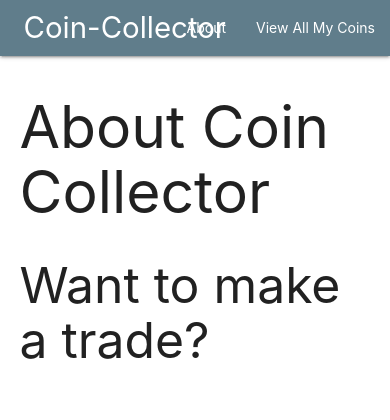
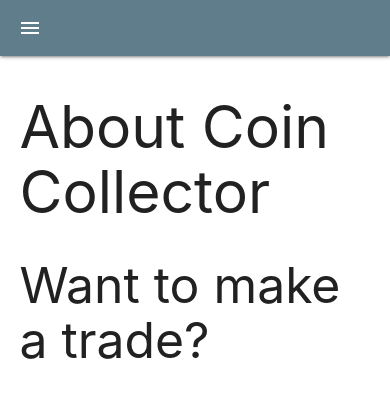
Before and after one commit to JaySecurity/coincollector, a Django app: page /about/ in a window 390 px wide. Shown: the top 420 px of the page. Run offline with Django 3.2, Linux system fonts and the light colour scheme.

Commit message:
add mobile nav

```diff
--- a/coins/templates/base.html
+++ b/coins/templates/base.html
@@ -2,33 +2,58 @@
 <!DOCTYPE html>
 <html lang="en">
   <head>
-  <meta charset="UTF-8">
-  <meta name="viewport" content="width=device-width, initial-scale=1.0">
-  <meta http-equiv="X-UA-Compatible" content="ie=edge">
+    <meta charset="UTF-8" />
+    <meta name="viewport" content="width=device-width, initial-scale=1.0" />
+    <meta http-equiv="X-UA-Compatible" content="ie=edge" />
     <title>{% block title %} {%endblock%}</title>
-  <link rel="stylesheet" href="https://cdnjs.cloudflare.com/ajax/libs/materialize/1.0.0/css/materialize.min.css">
-  <link rel="stylesheet" type="text/css" href="{% static 'css/style.css' %}">
+    <link href="https://fonts.googleapis.com/icon?family=Material+Icons" rel="stylesheet">
+    <link
+      rel="stylesheet"
+      href="https://cdnjs.cloudflare.com/ajax/libs/materialize/1.0.0/css/materialize.min.css"
+    />
+    <script
+      src="https://cdnjs.cloudflare.com/ajax/libs/materialize/1.0.0/js/materialize.min.js"
+      defer
+    ></script>
+    <link
+      rel="stylesheet"
+      type="text/css"
+      href="{% static 'css/style.css' %}"
+    />
   </head>
   <body>
     <header class="navbar-fixed">
       <nav>
         <div class="nav-wrapper blue-grey">
-        <ul>
-          <li><a href="/" class="left brand-logo">&nbsp;&nbsp;Coin-Collector</a></li>
-        </ul>
-        <ul class="right">
+          <a href="{%url 'home' %}" class="left brand-logo hide-on-med-and-down">&nbsp;&nbsp;Coin-Collector</a>
+          <a href="#" data-target="mobile-demo" class="sidenav-trigger"><i class="large material-icons">menu</i></a>
+          <ul class="right hide-on-med-and-down">
             <li><a href="/about">About</a></li>
             <li><a href="/coins">View All My Coins</a></li>
           </ul>
         </div>
       </nav>
     </header>
+    <ul class="sidenav" id="mobile-demo">
+      <li><a href="{% url 'home' %}">Home</a></li>
+      <li><a href="{% url 'about' %}">About</a></li>
+      <li><a href="{% url 'index' %}">View All My Coins</a></li>
+    </ul>
     <main class="container">
     {% block content %}
+
     {% endblock %}
     </main>
     <footer class="page-footer blue-grey">
-    <div class="right">All Rights Reserved, &copy; 2021 Coin Collector &nbsp;</div>
+      <div class="right">
+        All Rights Reserved, &copy; 2021 Coin Collector &nbsp;
+      </div>
     </footer>
+    <script>
+    document.addEventListener('DOMContentLoaded', function() {
+    var elems = document.querySelectorAll('.sidenav');
+    var instances = M.Sidenav.init(elems, {disabled: false});
+  });
+    </script>
   </body>
 </html>
```
Lines whose indentation alone changed are shown as unchanged.
